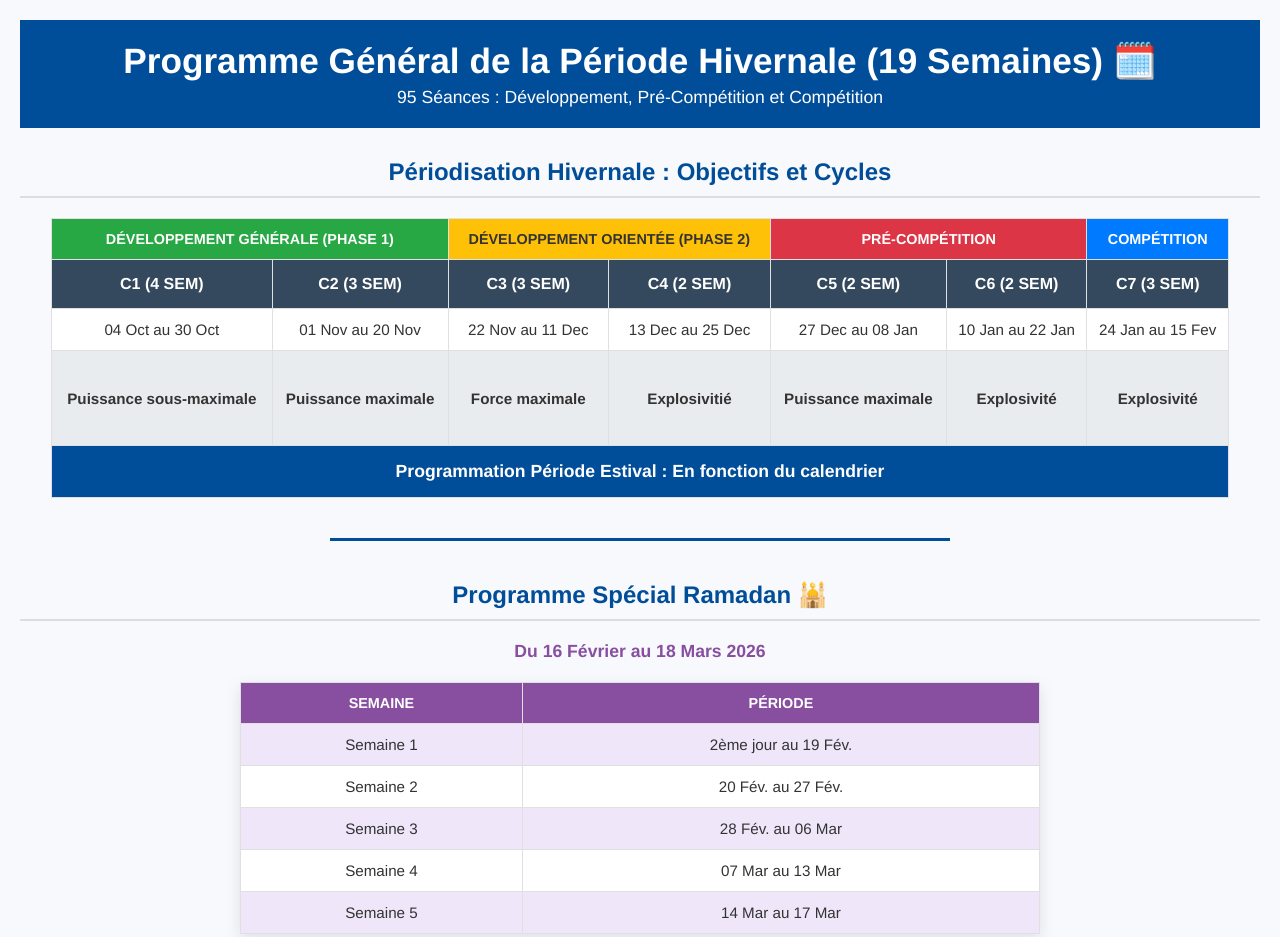
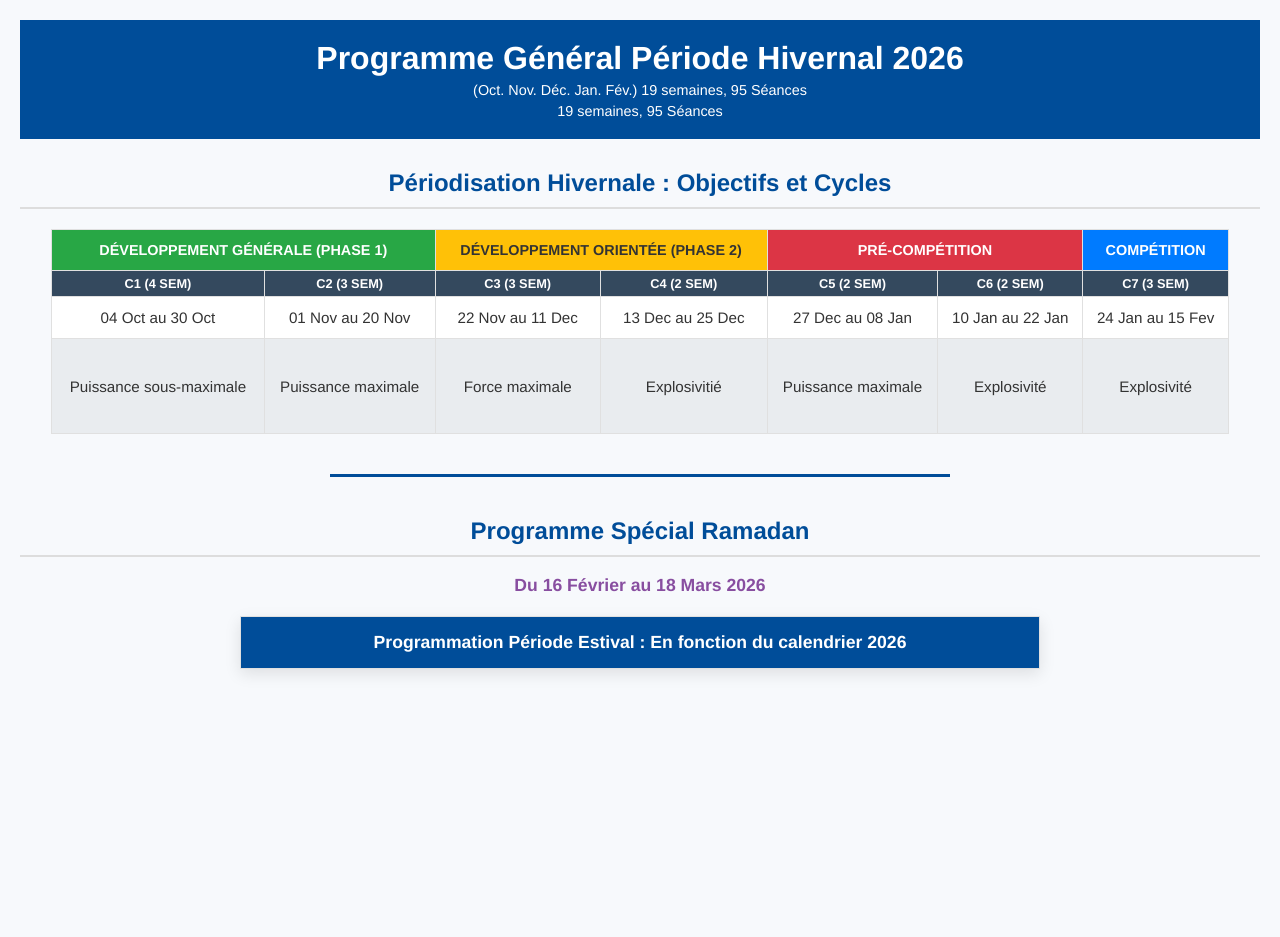
Before and after one commit to athledz/program26, a plain HTML site: page index.html in a window 1280 px wide. Shown: the top 937 px of the page. After the commit the page ends 800 px from the top, so only its background shows below. Drawn offline with Linux system fonts and the light colour scheme.

Commit message:
Add files via upload

```diff
--- a/index.html
+++ b/index.html
@@ -9,8 +9,9 @@
 <body>
 
     <header>
-        <h1>Programme Général de la Période Hivernale (19 Semaines) 🗓️</h1>
-        <p>95 Séances : Développement, Pré-Compétition et Compétition</p>
+        <h1>Programme Général  Période Hivernal 2026  </h1>
+         <p>(Oct. Nov. Déc. Jan. Fév.) 19 semaines, 95 Séances </p>
+        <p>19 semaines, 95 Séances </p>
     </header>
 
     <section id="periode-hivernale">
@@ -56,11 +57,7 @@
                         <td class="cycle-obj">Explosivité</td>
                     </tr>
 
-                    <tr>
-                        <td colspan="7" class="phase-comp-est">
-                            Programmation Période Estival : En fonction du calendrier
-                        </td>
-                    </tr>
+
                 </tbody>
             </table>
         </div>
@@ -69,23 +66,18 @@
     <hr>
 
     <section id="programme-ramadan">
-        <h2>Programme Spécial Ramadan 🕌</h2>
+        <h2>Programme Spécial Ramadan </h2>
         <p class="ramadan-date">Du 16 Février au 18 Mars 2026</p>
 
         <table class="programme-ramadan">
             <thead>
-                <tr>
-                    <th>Semaine</th>
-                    <th>Période</th>
-                </tr>
+
             </thead>
-            <tbody>
-                <tr><td>Semaine 1</td><td>2ème jour au 19 Fév.</td></tr>
-                <tr><td>Semaine 2</td><td>20 Fév. au 27 Fév.</td></tr>
-                <tr><td>Semaine 3</td><td>28 Fév. au 06 Mar</td></tr>
-                <tr><td>Semaine 4</td><td>07 Mar au 13 Mar</td></tr>
-                <tr><td>Semaine 5</td><td>14 Mar au 17 Mar</td></tr>
-            </tbody>
+
+                        <td colspan="7" class="phase-comp-est">
+                            Programmation Période Estival : En fonction du calendrier 2026
+                        </td>
+                    </tr>
         </table>
     </section>
 
--- a/styles.css
+++ b/styles.css
@@ -16,19 +16,19 @@ header {
 
 header h1 {
     margin: 0;
-    font-size: 2.2em;
+    font-size: 2.0em;
 }
 
 header p {
-    font-size: 1.1em;
+    font-size: 0.9em;
     margin: 5px 0 0;
 }
 
 h2 {
     text-align: center;
     color: #004d99;
-    margin-top: 30px;
-    margin-bottom: 20px;
+    margin-top: 15px;
+    margin-bottom: 10px;
     border-bottom: 2px solid #ddd;
     padding-bottom: 10px;
 }
@@ -83,14 +83,14 @@ thead th {
 /* Styles pour la ligne des cycles (C1, C2...) */
 .cycle-header th {
     background-color: #34495e;
-    font-size: 1em;
-    padding: 15px 5px;
+    font-size: 0.8em;
+    padding: 05px 5px;
 }
 
 /* Styles des objectifs */
 .objective-row .cycle-obj {
     background-color: #e9ecef;
-    font-weight: 600;
+    font-weight: 100;
     height: 70px;
 }
 
```
